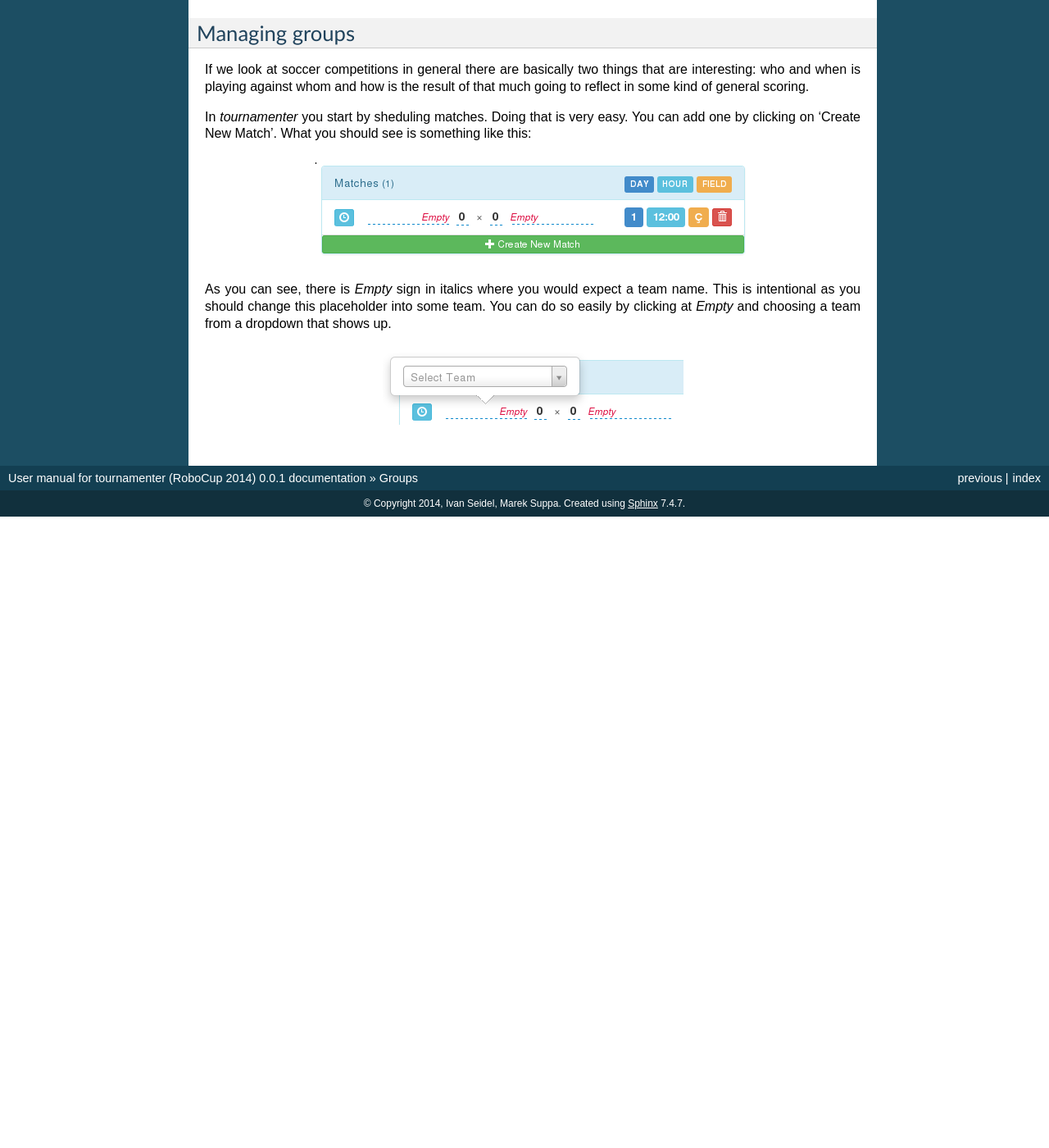
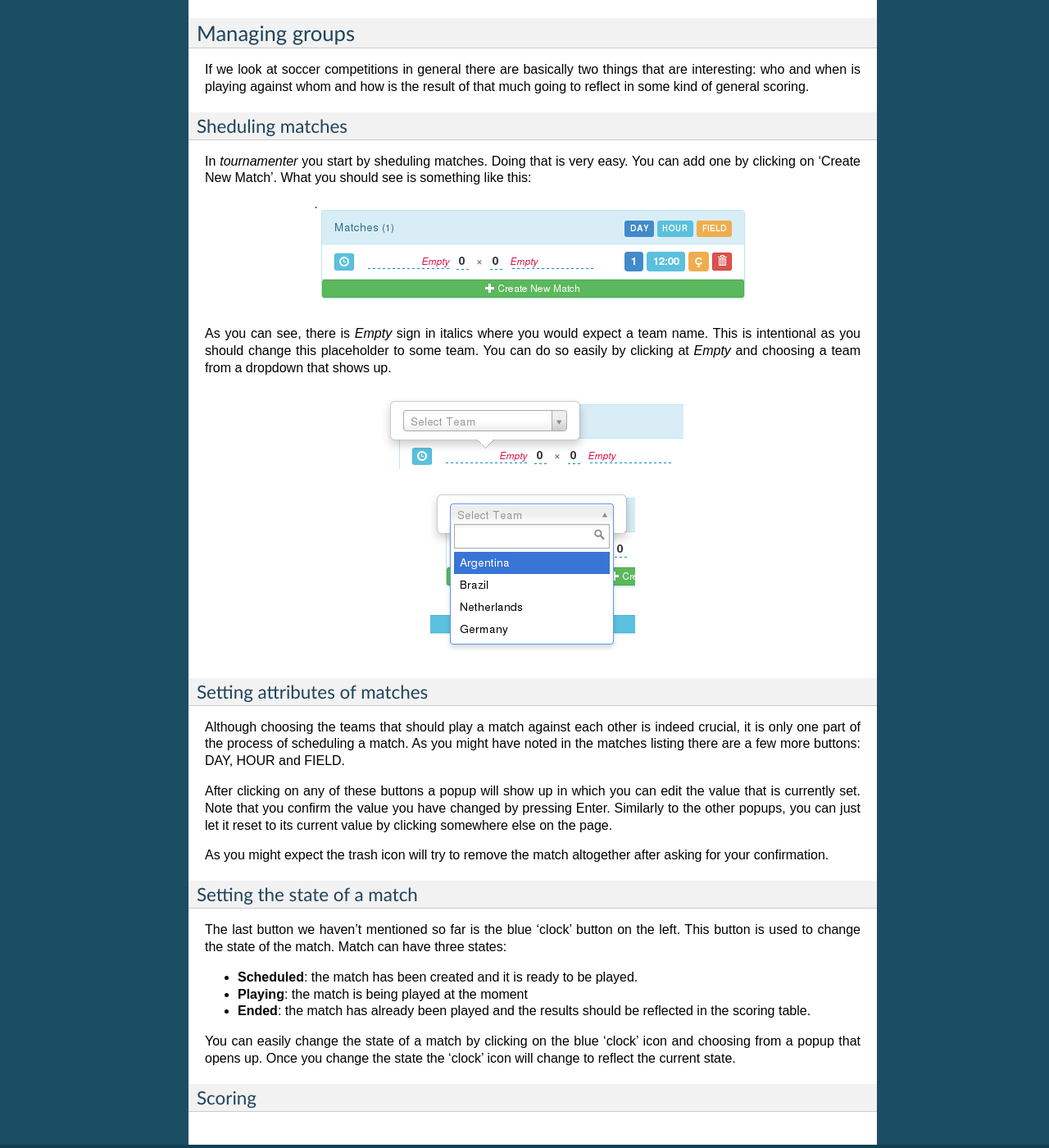
Before and after one commit to RoboCupDev/robocup2014-docs, a Sphinx documentation site: the page built from docs/groups.rst, in a window 1280 px wide and 1400 px high, scrolled down 1742 px. Shown: the whole window at 82% size. Built offline with Sphinx 7.4.7, drawn with Linux system fonts in a browser that asks for light colours; before the commit the page ends 2372 px from its top, so only the background shows below that; some of the changed text lies outside the part shown.

Commit message:
Even more updates

```diff
--- a/docs/groups.rst
+++ b/docs/groups.rst
@@ -71,6 +71,9 @@ If we look at soccer competitions in general there are basically two things
 that are interesting: who and when is playing against whom and how is the
 result of that much going to reflect in some kind of general scoring.
 
+Sheduling matches
+~~~~~~~~~~~~~~~~~
+
 In `tournamenter` you start by sheduling matches. Doing that is very easy.
 You can add one by clicking on 'Create New Match'. What you should see is
 something like this:
@@ -81,10 +84,51 @@ something like this:
 
 
 As you can see, there is *Empty* sign in italics where you would expect a
-team name. This is intentional as you should change this placeholder into
+team name. This is intentional as you should change this placeholder to
 some team. You can do so easily by clicking at *Empty* and choosing a team
 from a dropdown that shows up.
 
 .. figure:: img/group-change-empty.png
     :align: center
     :alt: A dropdown that shows up after clicking on *Empty*.
+
+.. figure:: img/group-change-dropdown.png
+    :align: center
+    :alt: An open dropdown that shows up when you click on *Empty*.
+
+Setting attributes of matches
+~~~~~~~~~~~~~~~~~~~~~~~~~~~~~
+
+Although choosing the teams that should play a match against each other is
+indeed crucial, it is only one part of the process of scheduling a match.
+As you might have noted in the matches listing there are a few more
+buttons: DAY, HOUR and FIELD.
+
+After clicking on any of these buttons a popup will show up in which you
+can edit the value that is currently set. Note that you confirm the value
+you have changed by pressing Enter. Similarly to the other popups, you can
+just let it reset to its current value by clicking somewhere else on the
+page.
+
+As you might expect the trash icon will try to remove the match altogether
+after asking for your confirmation.
+
+Setting the state of a match
+~~~~~~~~~~~~~~~~~~~~~~~~~~~~
+
+The last button we haven't mentioned so far is the blue 'clock' button on
+the left. This button is used to change the state of the match. Match can
+have three states:
+
+- **Scheduled**: the match has been created and it is ready to be played.
+- **Playing**: the match is being played at the moment
+- **Ended**: the match has already been played and the results should be
+  reflected in the scoring table.
+
+
+You can easily change the state of a match by clicking on the blue 'clock'
+icon and choosing from a popup that opens up. Once you change the state the
+'clock' icon will change to reflect the current state.
+
+Scoring
+~~~~~~~
```
Also changed, not shown: docs/img/group-change-dropdown.png (added).
